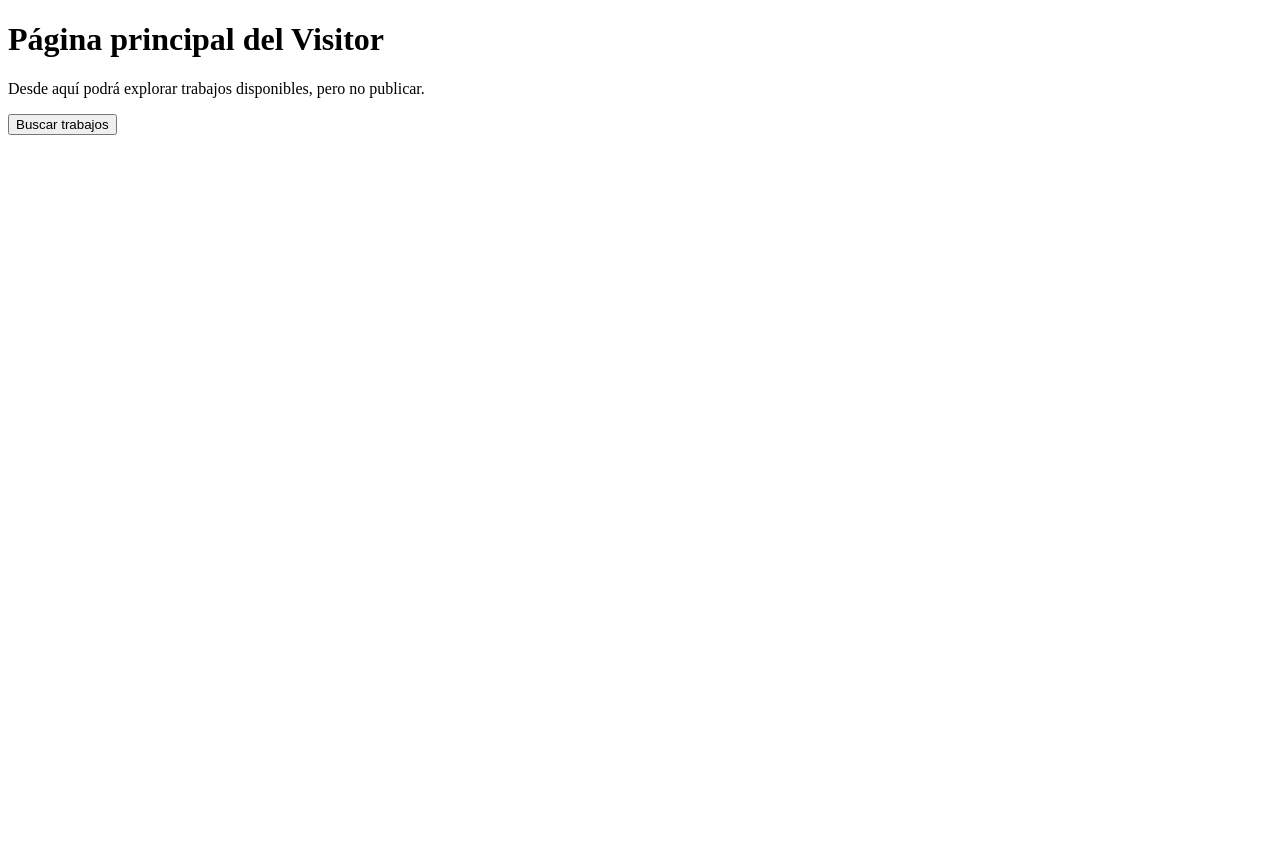
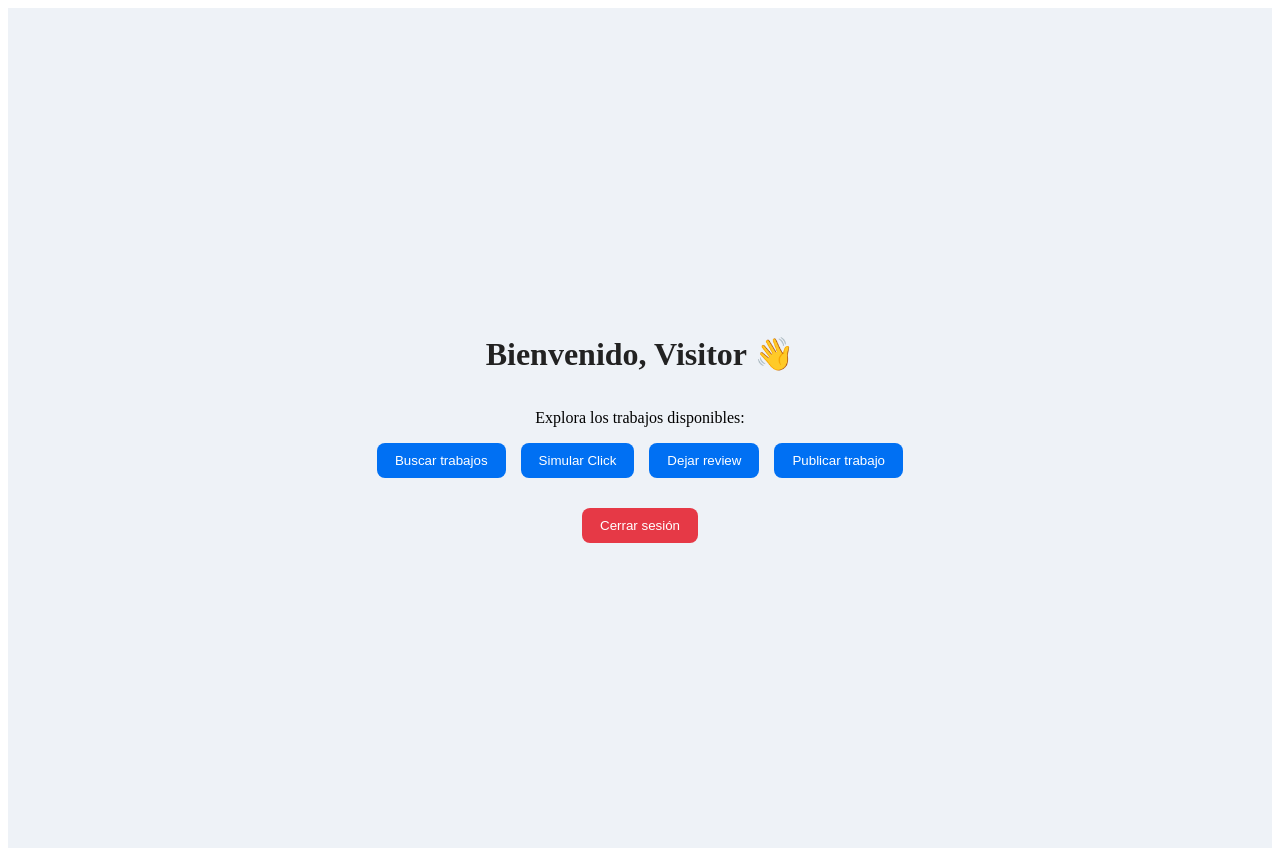
Before and after one commit to Internal-Functionality/Internal_Functionality_PoC_Frontend, a Next.js app: page /act-visitors-demo/home in a window 1280 px wide. Before the commit the page ends 800 px from the top, so only its background shows below. Built offline with nearby package versions, Linux system fonts and the light colour scheme.

Commit message:
Add styles and functionality basic in login and home page

```diff
--- a/src/app/act-visitors-demo/home/page.tsx
+++ b/src/app/act-visitors-demo/home/page.tsx
@@ -1,14 +1,55 @@
-'use client'
-
-import React from 'react'
-import styles from './stylesHome.module.css'
+'use client';
+import React from 'react';
+import { useRouter } from 'next/navigation';
+import styles from './stylesHome.module.css';
 
 export default function HomePage() {
+  const router = useRouter();
+
+  // Función para simular acciones de telemetría
+  const handleAction = (type: string, metadata: object = {}) => {
+    const role = localStorage.getItem('role') || 'visitor';
+    const event = {
+      type,
+      role,
+      metadata,
+      timestamp: new Date().toISOString(),
+    };
+    console.log('Evento de telemetría:', event);
+  };
+
+  const handleLogout = () => {
+    localStorage.removeItem('role');
+    handleAction('session_end');
+    router.push('/act-visitors-demo');
+  };
+
   return (
     <div className={styles.container}>
-      <h1 className={styles.title}>Página principal del Visitor</h1>
-      <p>Desde aquí podrá explorar trabajos disponibles, pero no publicar.</p>
-      <button className={styles.searchButton}>Buscar trabajos</button>
+      <h1 className={styles.title}>Bienvenido, Visitor 👋</h1>
+      <p>Explora los trabajos disponibles:</p>
+
+      <div className={styles.buttons}>
+        <button onClick={() => handleAction('search', { searchTerm: 'electricista' })}>
+          Buscar trabajos
+        </button>
+
+        <button onClick={() => handleAction('click', { button: 'Ver detalles de trabajo' })}>
+          Simular Click
+        </button>
+
+        <button onClick={() => handleAction('review', { comment: 'Muy buen servicio' })}>
+          Dejar review
+        </button>
+
+        <button onClick={() => handleAction('click', { button: 'Publicar trabajo' })}>
+          Publicar trabajo
+        </button>
+      </div>
+
+      <button className={styles.logout} onClick={handleLogout}>
+        Cerrar sesión
+      </button>
     </div>
-  )
+  );
 }
--- a/src/app/act-visitors-demo/home/stylesHome.module.css
+++ b/src/app/act-visitors-demo/home/stylesHome.module.css
@@ -1,11 +1,49 @@
 .container {
-    background-color: white;
+  display: flex;
+  flex-direction: column;
+  align-items: center;
+  justify-content: center;
+  min-height: 100vh;
+  background-color: #eef2f7;
+  padding: 20px;
 }
 
 .title {
-
+  font-size: 2rem;
+  color: #222;
+  margin-bottom: 20px;
 }
 
-.searchButton {
+.buttons {
+  display: flex;
+  flex-wrap: wrap;
+  gap: 15px;
+  margin-bottom: 30px;
+}
 
+.buttons button {
+  background-color: #0070f3;
+  color: white;
+  border: none;
+  padding: 10px 18px;
+  border-radius: 8px;
+  cursor: pointer;
+  transition: background 0.2s;
 }
+
+.buttons button:hover {
+  background-color: #005ec2;
+}
+
+.logout {
+  background-color: #e63946;
+  color: white;
+  border: none;
+  padding: 10px 18px;
+  border-radius: 8px;
+  cursor: pointer;
+}
+
+.logout:hover {
+  background-color: #c53038;
+}
```
Also changed, not shown: src/app/act-visitors-demo/page.tsx (+15 -19 lines), src/app/act-visitors-demo/stylesLogin.module.css (+32 -0 lines).
